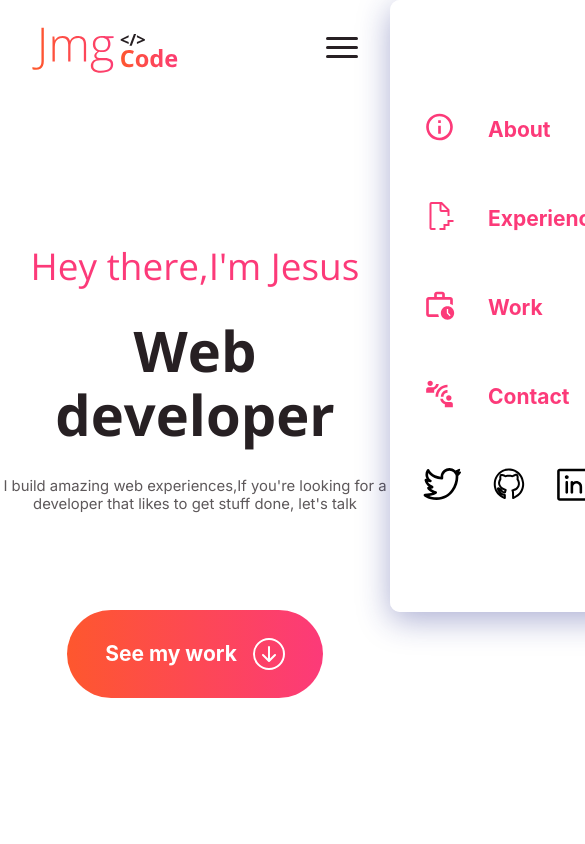
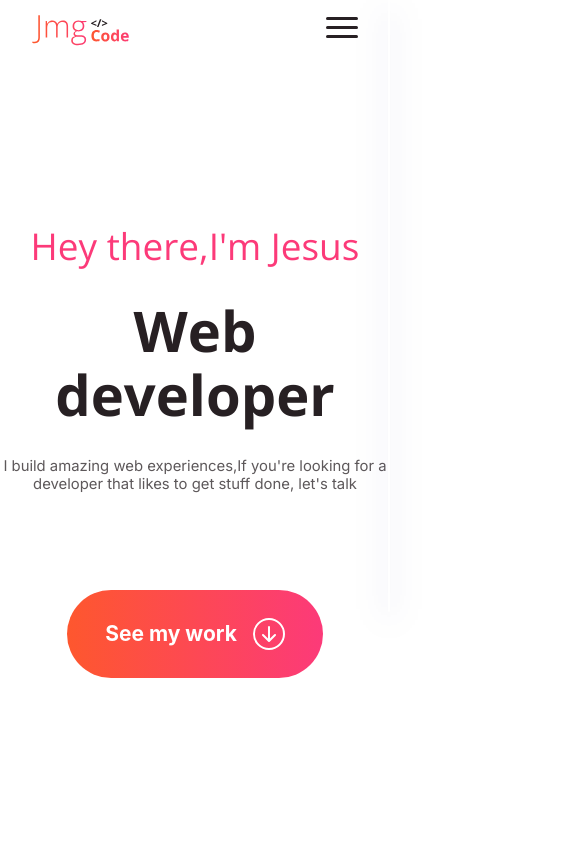
Before and after one commit to JMGCode/portfolio, a Next.js app: page / in a window 390 px wide. Shown: the top 844 px of the page, 585 px wide, since content can reach past the window. Built offline with nearby package versions, Linux system fonts and the light colour scheme.

Commit message:
feat: Optimize logo and add mobile size feat: Change hero size on mobile

```diff
--- a/app/home/hero/hero.module.scss
+++ b/app/home/hero/hero.module.scss
@@ -26,9 +26,12 @@
   color: $black-75;
 }
 
-@media screen and (max-width: 720px) {
+@media screen and (max-width: 768px) {
   .message p {
     @include font-size(getFontSize(-1));
     line-height: getLineHeight(-1);
   }
+  .container {
+    height: calc(100vh - 60px);
+  }
 }
--- a/app/home/hero/index.tsx
+++ b/app/home/hero/index.tsx
@@ -16,7 +16,9 @@ export const Hero = () => (
       </p>
       <Button
         text="See my work"
-        onClick={() => scrollToSection("works-section")}
+        onClick={() =>
+          scrollToSection("works-section", window.innerWidth > 768 ? 100 : 60)
+        }
         icon={<ArrowDownCircle style={{ minWidth: "32px" }} />}
       />
     </div>
--- a/layout/Header/Header.module.scss
+++ b/layout/Header/Header.module.scss
@@ -15,9 +15,9 @@
 }
 
 .logo {
-  width: 300px;
-  height: 100%;
-  background-color: tomato;
+  width: 150px;
+  height: 60px;
+  position: relative;
 }
 
 .nav-container {
@@ -68,6 +68,7 @@
 @media only screen and (max-width: 768px) {
   .container {
     padding: 0 32px;
+    height: 60px;
   }
   .burger {
     display: block;
@@ -76,14 +77,15 @@
 
   .nav-link-container {
     position: fixed;
-    right: -100%;
+    right: 0;
     top: 0;
     flex-direction: column;
     padding: 100px 0;
-    width: 100%;
+    width: 0px;
+    overflow: hidden;
     max-width: 600px;
     background-color: aqua;
-    transition: right 400ms ease-in-out;
+    transition: width 400ms ease-in-out;
     height: min-content;
 
     //-----
@@ -96,7 +98,8 @@
   }
 
   .nav-link-container.menu-active {
-    right: 0;
+    // right: 0;
+    width: 100%;
   }
 
   .nav-link-icon {
@@ -113,4 +116,9 @@
     display: flex;
     height: min-content;
   }
+
+  .logo {
+    width: 100px;
+    height: 40px;
+  }
 }
--- a/layout/Header/Header.tsx
+++ b/layout/Header/Header.tsx
@@ -64,7 +64,7 @@ const Header = () => {
 
   const handleLinkClick = (section: sectionType) => {
     handleCloseMenu();
-    scrollToSection(section.id);
+    scrollToSection(section.id, window.innerWidth > 768 ? 100 : 60);
   };
 
   const handleCloseMenu = () => {
@@ -82,15 +82,17 @@ const Header = () => {
         })`,
       }}
     >
+      <div className={styles.logo}>
         <Image
           alt=""
           src={LogoSvg}
-        height={60}
-        width={150}
+          fill
           onClick={scrollToTop}
           priority
           style={{ zIndex: "2" }}
+          sizes="(max-width: 768px) 100px,150px"
         />
+      </div>
       <div className={styles["nav-container"]}>
         <div
           className={`${styles["nav-link-container"]} ${
```
Lines whose indentation alone changed are shown as unchanged.
